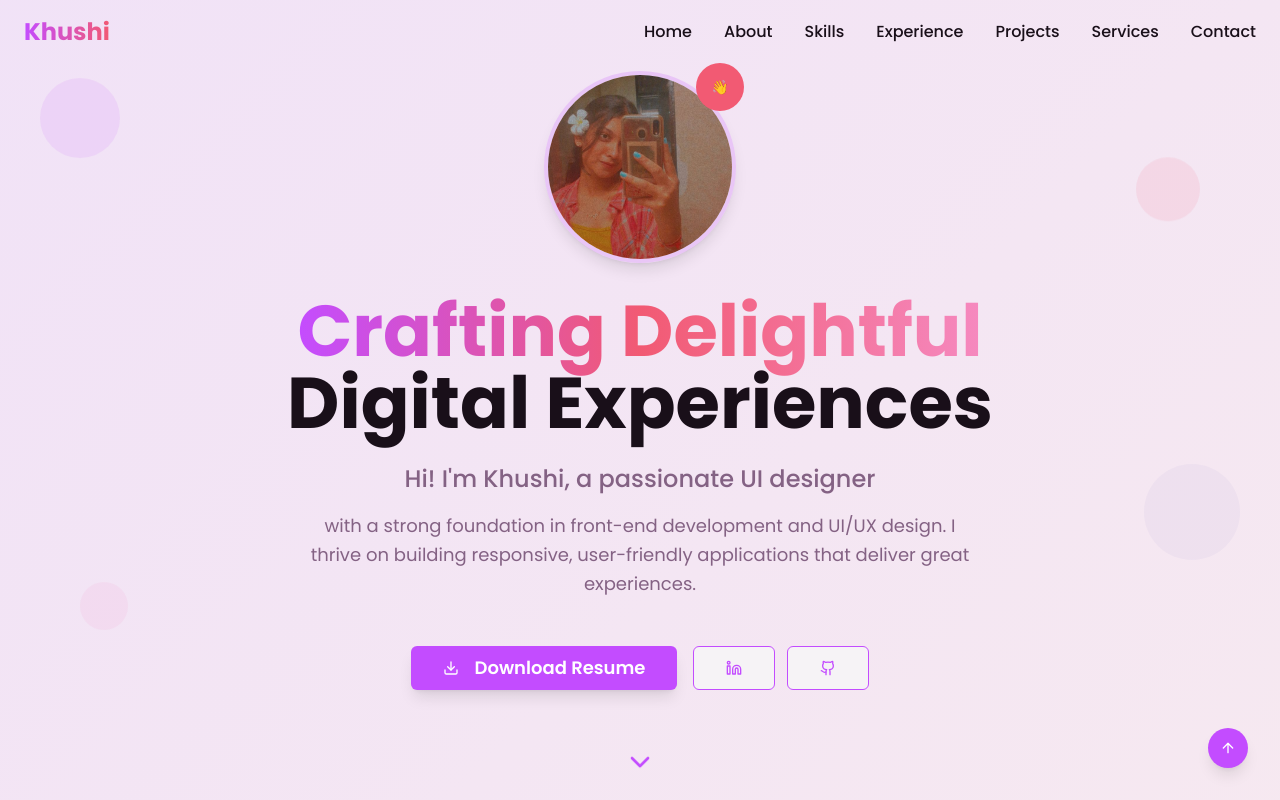
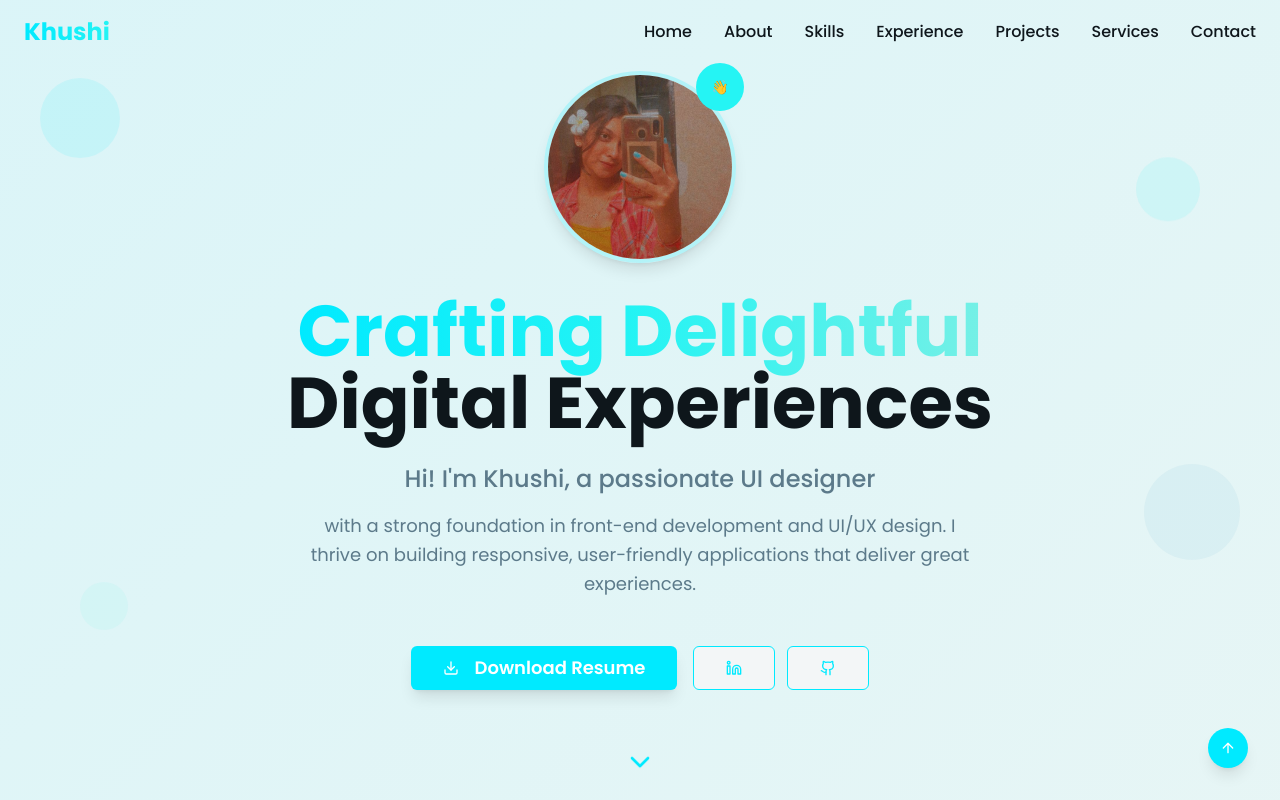
Before and after one commit to Rainbowroar/khushichaturvedi, a React (Vite) app: page / in a window 1280 px wide. Shown: the top 800 px of the page. Built offline with nearby package versions, Linux system fonts and the light colour scheme.

Commit message:
Revert to Aqua Theme
Reverted the website theme to the original aqua color palette.
Here are the files that were edited by the AI in that message:
-edited src/index.css

```diff
--- a/src/index.css
+++ b/src/index.css
@@ -8,46 +8,46 @@ All colors MUST be HSL.
 
 @layer base {
   :root {
-    /* Modern Purple & Pink Vibes */
-    --background: 310 15% 96%;
-    --foreground: 300 25% 8%;
+    /* Fresh Aqua Paradise Theme */
+    --background: 190 20% 96%;
+    --foreground: 200 30% 8%;
 
-    /* Card styling with modern depth */
-    --card: 310 20% 92%;
-    --card-foreground: 300 25% 8%;
+    /* Card styling with aqua freshness */
+    --card: 190 25% 92%;
+    --card-foreground: 200 30% 8%;
 
-    --popover: 310 20% 92%;
-    --popover-foreground: 300 25% 8%;
+    --popover: 190 25% 92%;
+    --popover-foreground: 200 30% 8%;
 
-    /* Modern Purple Pink Palette */
-    --primary: 280 100% 65%; /* Vibrant purple */
+    /* Vibrant Aqua Palette */
+    --primary: 185 100% 50%; /* Pure bright aqua */
     --primary-foreground: 0 0% 100%;
 
-    --secondary: 330 85% 75%; /* Soft pink */
-    --secondary-foreground: 300 25% 8%;
+    --secondary: 175 80% 70%; /* Turquoise */
+    --secondary-foreground: 200 30% 8%;
 
-    --tertiary: 260 60% 80%; /* Light lavender */
-    --tertiary-foreground: 300 25% 8%;
+    --tertiary: 195 60% 75%; /* Light sky blue */
+    --tertiary-foreground: 200 30% 8%;
 
-    --accent: 320 90% 70%; /* Hot pink */
+    --accent: 170 100% 60%; /* Cyan mint */
     --accent-foreground: 0 0% 100%;
 
-    --ocean: 250 40% 75%; /* Periwinkle blue */
+    --ocean: 200 50% 65%; /* Deep aqua blue */
     --ocean-foreground: 0 0% 100%;
 
-    --coral: 350 85% 65%; /* Rose coral */
+    --coral: 180 90% 55%; /* Aqua green */
     --coral-foreground: 0 0% 100%;
 
     /* Neutral tones */
-    --muted: 310 10% 94%;
-    --muted-foreground: 300 15% 45%;
+    --muted: 190 15% 94%;
+    --muted-foreground: 200 20% 45%;
 
     --destructive: 0 84.2% 60.2%;
     --destructive-foreground: 210 40% 98%;
 
-    --border: 310 15% 88%;
-    --input: 310 15% 88%;
-    --ring: 280 100% 65%;
+    --border: 190 20% 88%;
+    --input: 190 20% 88%;
+    --ring: 185 100% 50%;
 
     /* Design system gradients */
     --gradient-ocean: linear-gradient(135deg, hsl(var(--primary)), hsl(var(--ocean)));
@@ -55,21 +55,21 @@ All colors MUST be HSL.
     --gradient-hero: linear-gradient(135deg, hsl(var(--primary) / 0.1), hsl(var(--secondary) / 0.1));
     --gradient-card: linear-gradient(145deg, hsl(var(--card)), hsl(var(--muted)));
 
-    /* Shadows with modern theme */
-    --shadow-soft: 0 4px 20px hsl(var(--primary) / 0.1);
-    --shadow-medium: 0 8px 30px hsl(var(--primary) / 0.15);
-    --shadow-glow: 0 0 40px hsl(var(--coral) / 0.3);
+    /* Shadows with aqua glow */
+    --shadow-soft: 0 4px 20px hsl(var(--primary) / 0.15);
+    --shadow-medium: 0 8px 30px hsl(var(--primary) / 0.2);
+    --shadow-glow: 0 0 40px hsl(var(--accent) / 0.4);
 
     --radius: 0.5rem;
 
-    --sidebar-background: 310 15% 98%;
-    --sidebar-foreground: 300 25% 26%;
-    --sidebar-primary: 280 100% 65%;
+    --sidebar-background: 190 20% 98%;
+    --sidebar-foreground: 200 30% 26%;
+    --sidebar-primary: 185 100% 50%;
     --sidebar-primary-foreground: 0 0% 98%;
-    --sidebar-accent: 310 10% 95%;
-    --sidebar-accent-foreground: 300 25% 10%;
-    --sidebar-border: 310 15% 88%;
-    --sidebar-ring: 280 100% 65%;
+    --sidebar-accent: 190 15% 95%;
+    --sidebar-accent-foreground: 200 30% 10%;
+    --sidebar-border: 190 20% 88%;
+    --sidebar-ring: 185 100% 50%;
   }
 
   .dark {
```
